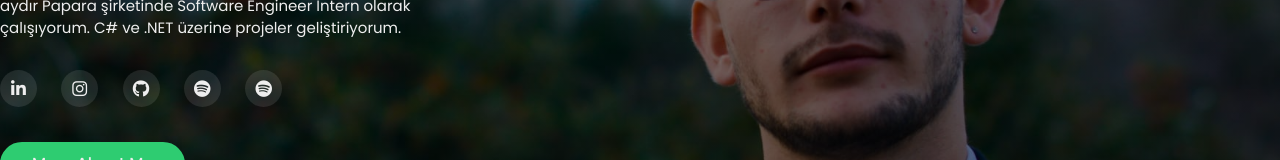
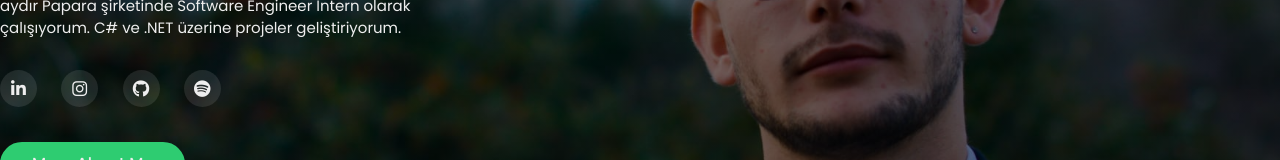
Before and after one commit to tariktalhadinc/newWebsite, a plain HTML site: page newWebsite/index.html in a window 1280 px wide. Shown: the part 510-670 px from the top of the page. Drawn offline with nearby package versions, Linux system fonts and the light colour scheme.

Commit message:
Update index.html

```diff
--- a/newWebsite/index.html
+++ b/newWebsite/index.html
@@ -52,7 +52,6 @@
                         <a href="#"><i class="fa-brands fa-instagram"></i></a>
                         <a href="#"><i class="fa-brands fa-github"></i></a>
                         <a href="#"><i class="fa-brands fa-spotify"></i></a>
-                        <a href="#"><i class="fa-brands fa-spotify"></i></a>
                     </div>
                     <button type="button">More About Me</button>
                 </div>
```
